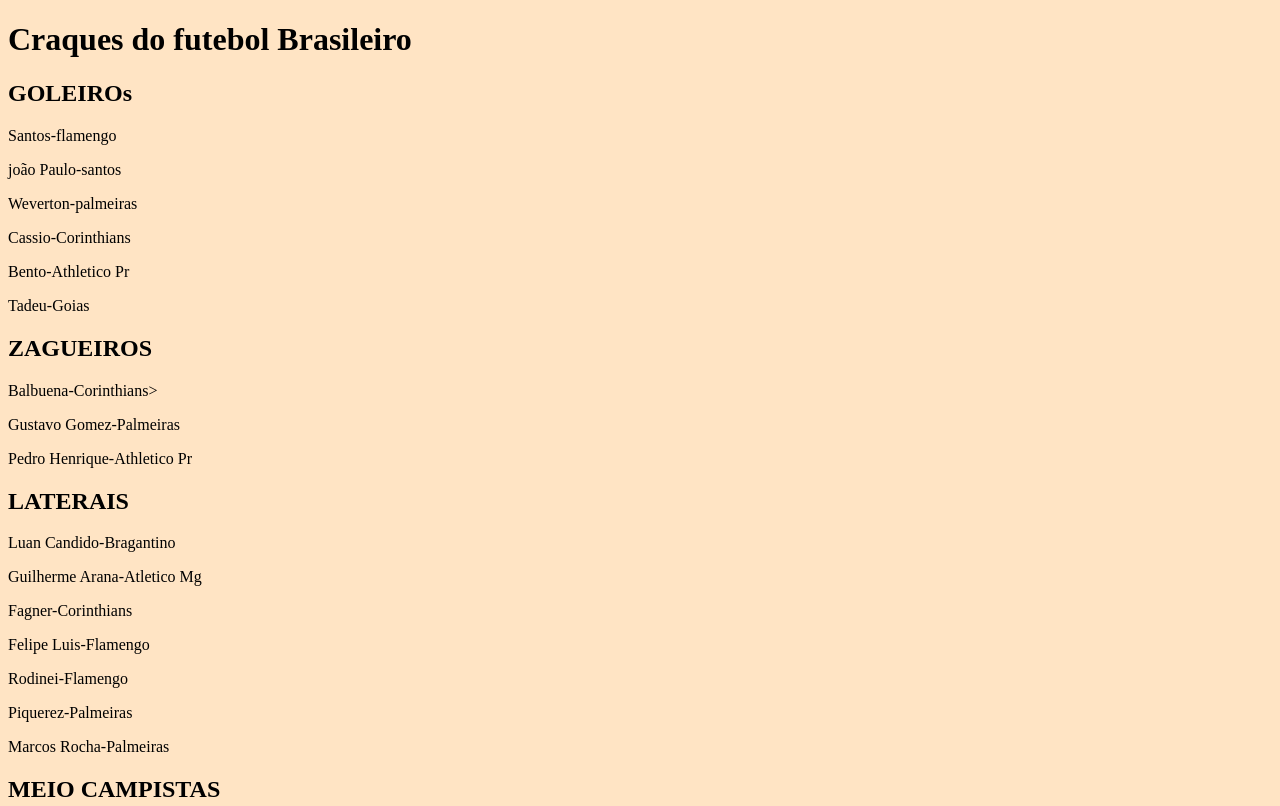
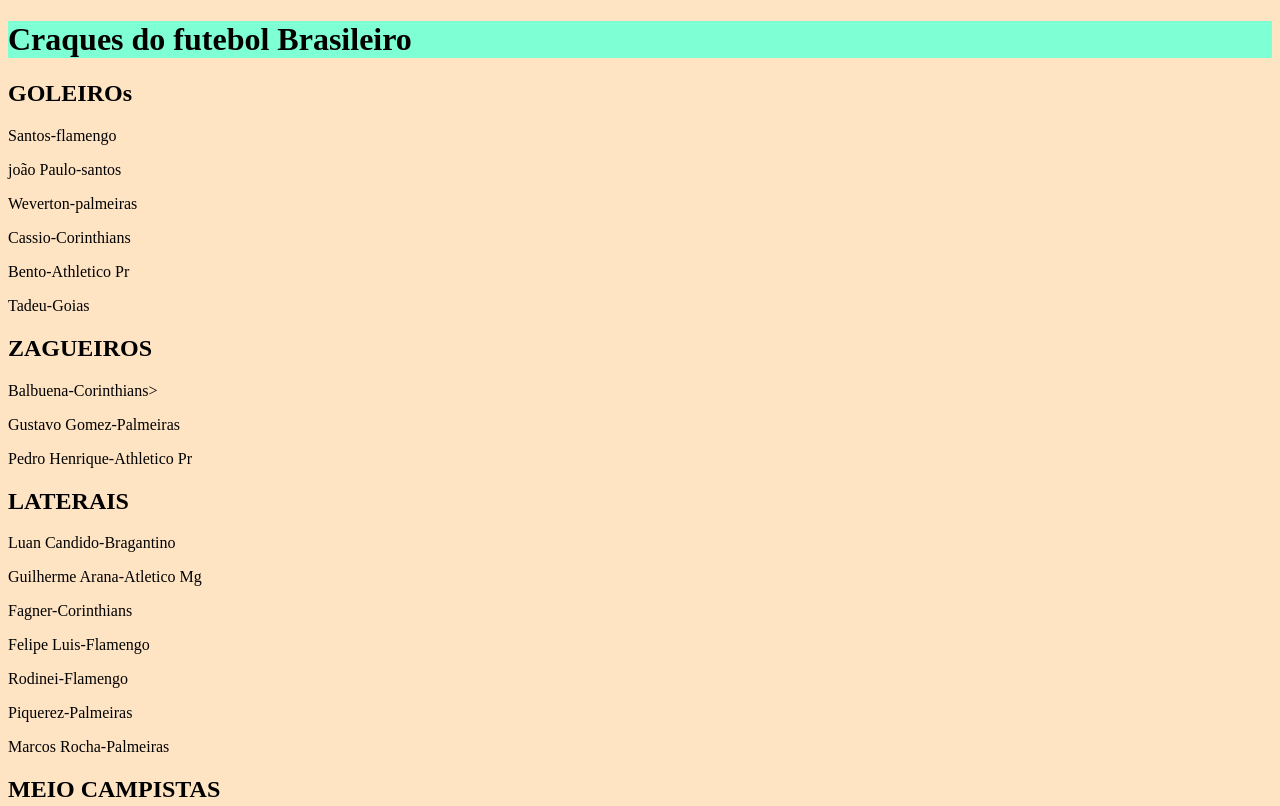
Before and after one commit to mattheus2317/1MB-SitesRM, a plain HTML site: page index.html in a window 1280 px wide. Shown: the top 806 px of the page. Drawn offline with Linux system fonts and the light colour scheme.

Commit message:
Update index.html

```diff
--- a/index.html
+++ b/index.html
@@ -10,7 +10,7 @@
 </head>
 <body>
     <div>
-   <h1 class="titulo principal"> Craques do futebol Brasileiro</h1>
+   <h1 class="titulo-principal"> Craques do futebol Brasileiro</h1>
     </div>
 <h2>GOLEIROs</h2>
 
```
